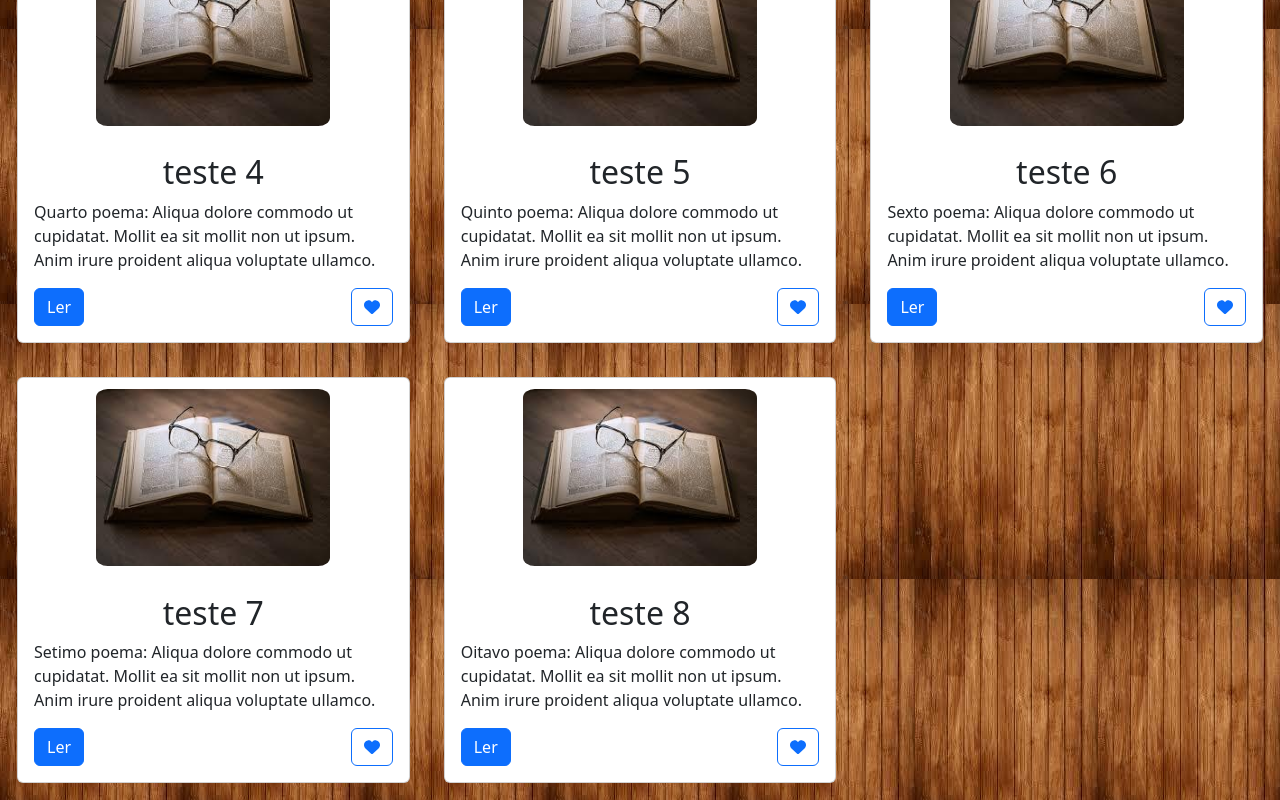
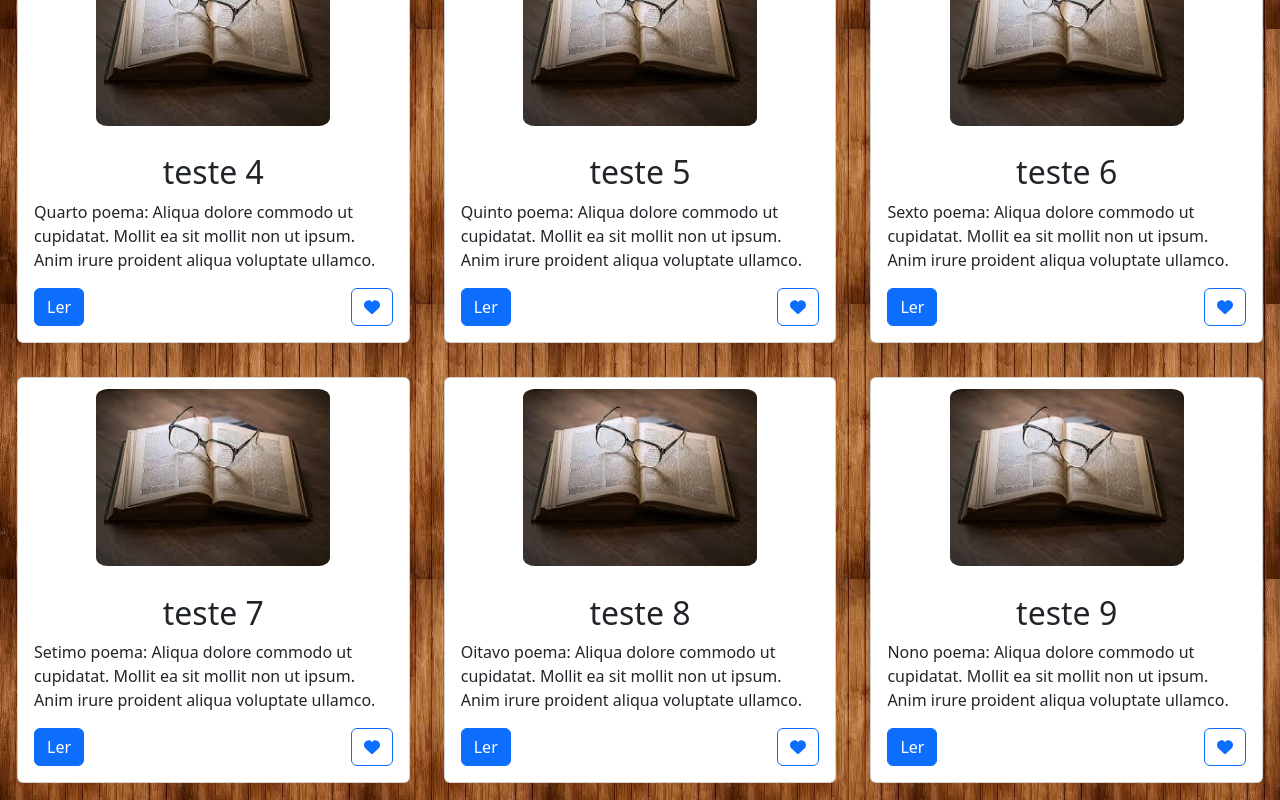
Before and after one commit to Thalles1946/poemcenter, a React (Create React App) app: page /home in a window 1280 px wide. Shown: the part 647-1447 px from the top of the page. Built offline with nearby package versions, Linux system fonts and the light colour scheme.

Commit message:
Visual liking system built

```diff
--- a/src/Components/Header/index.css
+++ b/src/Components/Header/index.css
@@ -25,6 +25,7 @@
 }
 
 .header-root {
+  position: sticky;
   background-image: url("./wood.jpg");
 }
 
--- a/src/Components/Home/Cards/index.js
+++ b/src/Components/Home/Cards/index.js
@@ -3,9 +3,24 @@ import Card from "react-bootstrap/Card";
 import "./index.css";
 import banner from "./banner.jpg";
 import { FontAwesomeIcon } from "@fortawesome/react-fontawesome";
-import { faHeart } from "@fortawesome/free-solid-svg-icons";
+import { faHeart, faHeartCircleCheck } from "@fortawesome/free-solid-svg-icons";
+import { useState } from "react";
 
 const Cards = ({ cardTittle, cardText }) => {
+  const [liked, setliked] = useState(false);
+
+  function iconChecker() {
+    if (liked) {
+      return faHeartCircleCheck;
+    } else {
+      return faHeart;
+    }
+  }
+
+  function like() {
+    setliked(!liked);
+  }
+
   return (
     <Card className="Card-body">
       <Card.Img className="image" variant="top" src={banner} />
@@ -14,8 +29,8 @@ const Cards = ({ cardTittle, cardText }) => {
         <Card.Text className="description-card">{cardText}</Card.Text>
         <div className="button-group">
           <Button variant="primary">Ler</Button>
-          <Button variant="outline-primary">
-            <FontAwesomeIcon icon={faHeart} />
+          <Button variant="outline-primary" onClick={() => like()}>
+            <FontAwesomeIcon icon={iconChecker()} />
           </Button>
         </div>
       </Card.Body>
--- a/src/Components/Home/index.js
+++ b/src/Components/Home/index.js
@@ -51,6 +51,12 @@ const Home = () => {
       cardText:
         " Oitavo poema: Aliqua dolore commodo ut cupidatat. Mollit ea sit mollit non ut ipsum. Anim irure proident aliqua voluptate ullamco.",
     },
+    {
+      id: 8,
+      cardTittle: "teste 9",
+      cardText:
+        " Nono poema: Aliqua dolore commodo ut cupidatat. Mollit ea sit mollit non ut ipsum. Anim irure proident aliqua voluptate ullamco.",
+    },
   ];
 
   return (
```
